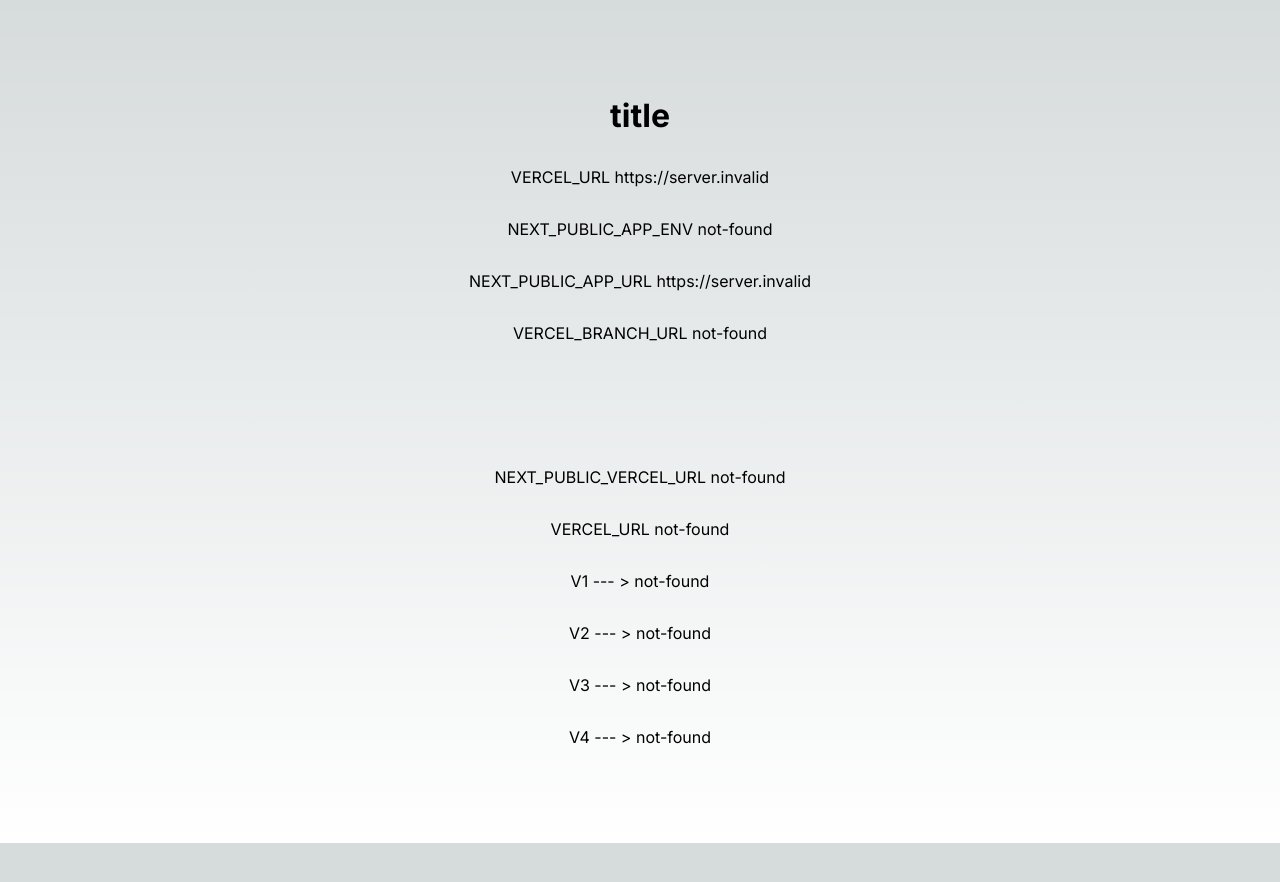
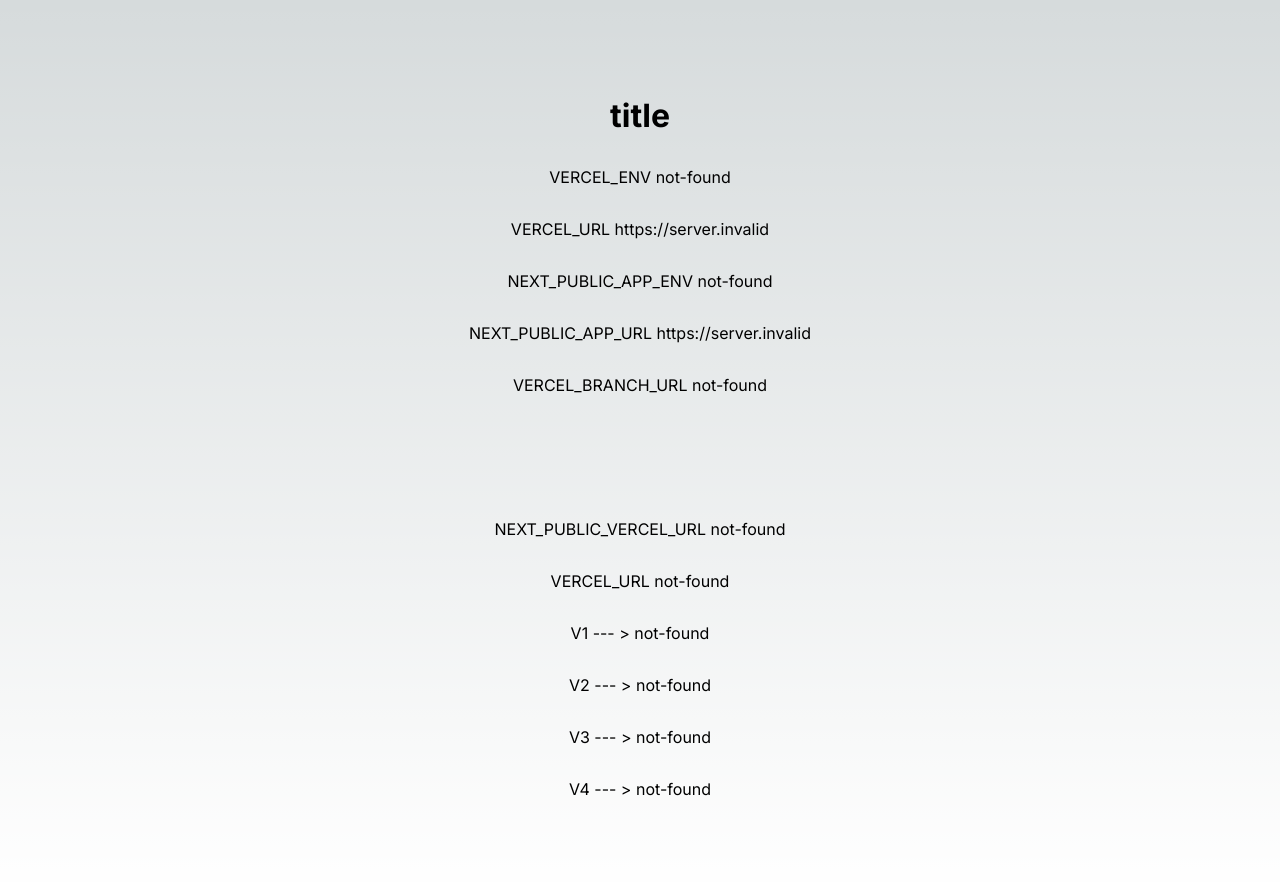
Before and after one commit to aditya-torinit/v2, a Next.js app: page / in a window 1280 px wide. Shown: the top 882 px of the page. Before the commit the page ends 843 px from the top, so only its background shows below. Built offline with nearby package versions, Linux system fonts and the light colour scheme; no server answers.

Commit message:
Update page.tsx

```diff
--- a/app/page.tsx
+++ b/app/page.tsx
@@ -17,6 +17,9 @@ export default function Home() {
         }}
       >
         <h1>{process?.env?.TITLE || "title"}</h1>
+        <span>
+          VERCEL_ENV {process?.env?.VERCEL_ENV || "not-found"}{" "}
+        </span>
         <span>
           VERCEL_URL {process?.env?.NEXT_PUBLIC_APP_URL || "not-found"}{" "}
         </span>
```
